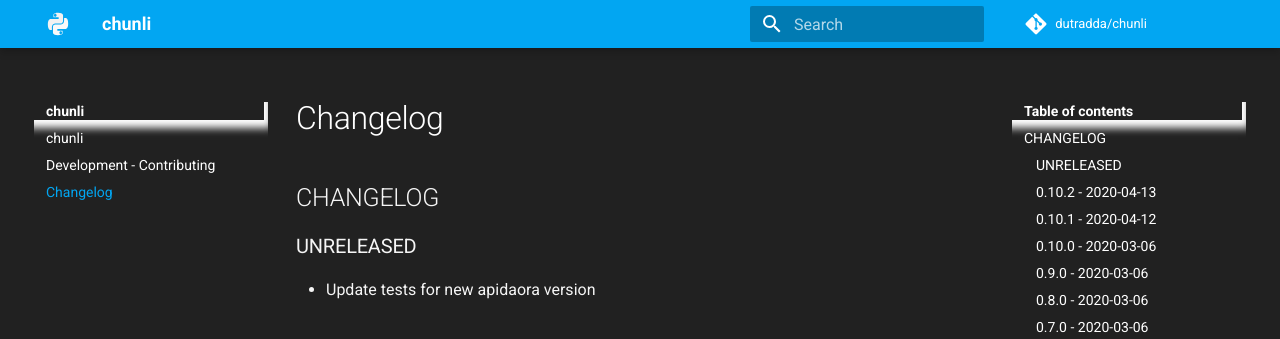
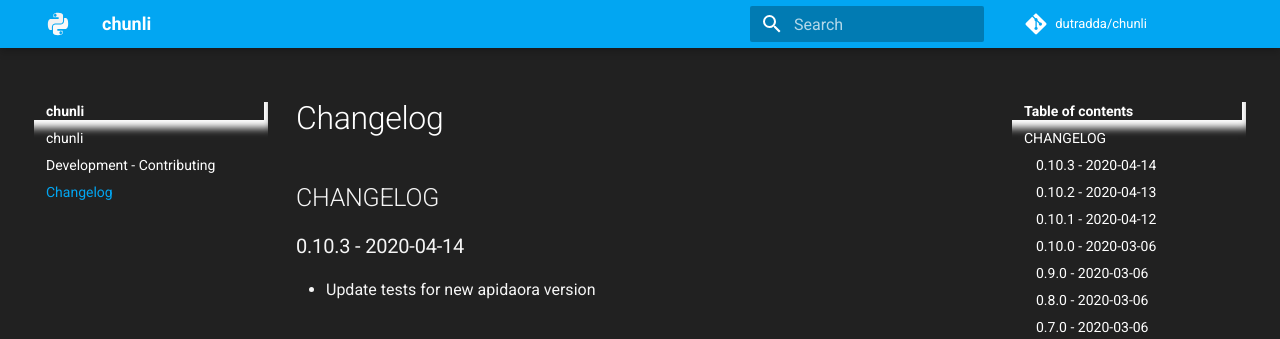
Before and after one commit to dutradda/chunli, an MkDocs documentation site: the page built from docs/changelog.md, in a window 1280 px wide and 900 px high. Shown: the top 339 px of the window. Built offline with MkDocs 1.6.1 and Material for MkDocs 9.7.7, drawn with Linux system fonts in a browser that asks for light colours; comment, search, counter and statistics services are not loaded.

Commit message:
Update CHANGELOG

```diff
--- a/docs/changelog.md
+++ b/docs/changelog.md
@@ -1,6 +1,6 @@
 ## CHANGELOG
 
-### UNRELEASED
+### 0.10.3 - 2020-04-14
 
  - Update tests for new apidaora version
 
```
Also changed, not shown: CHANGELOG.md (+1 -1 lines).
